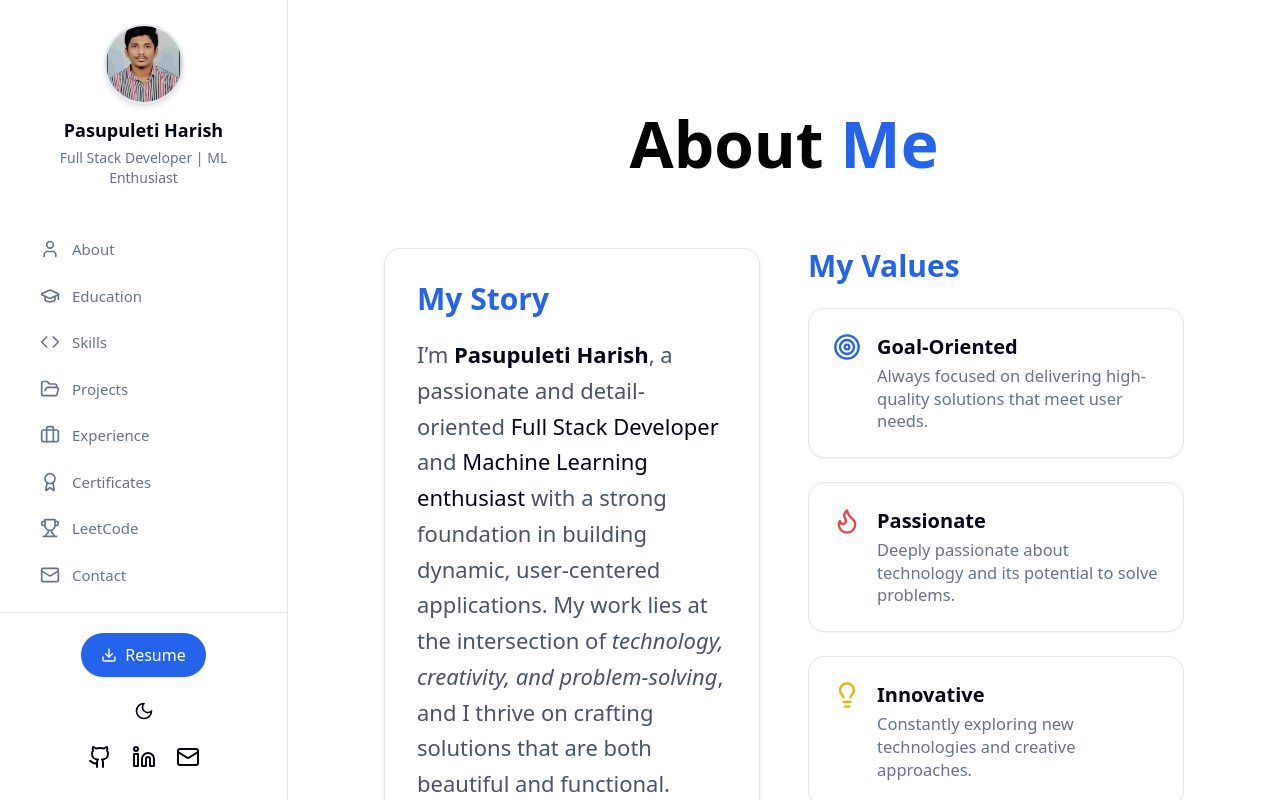
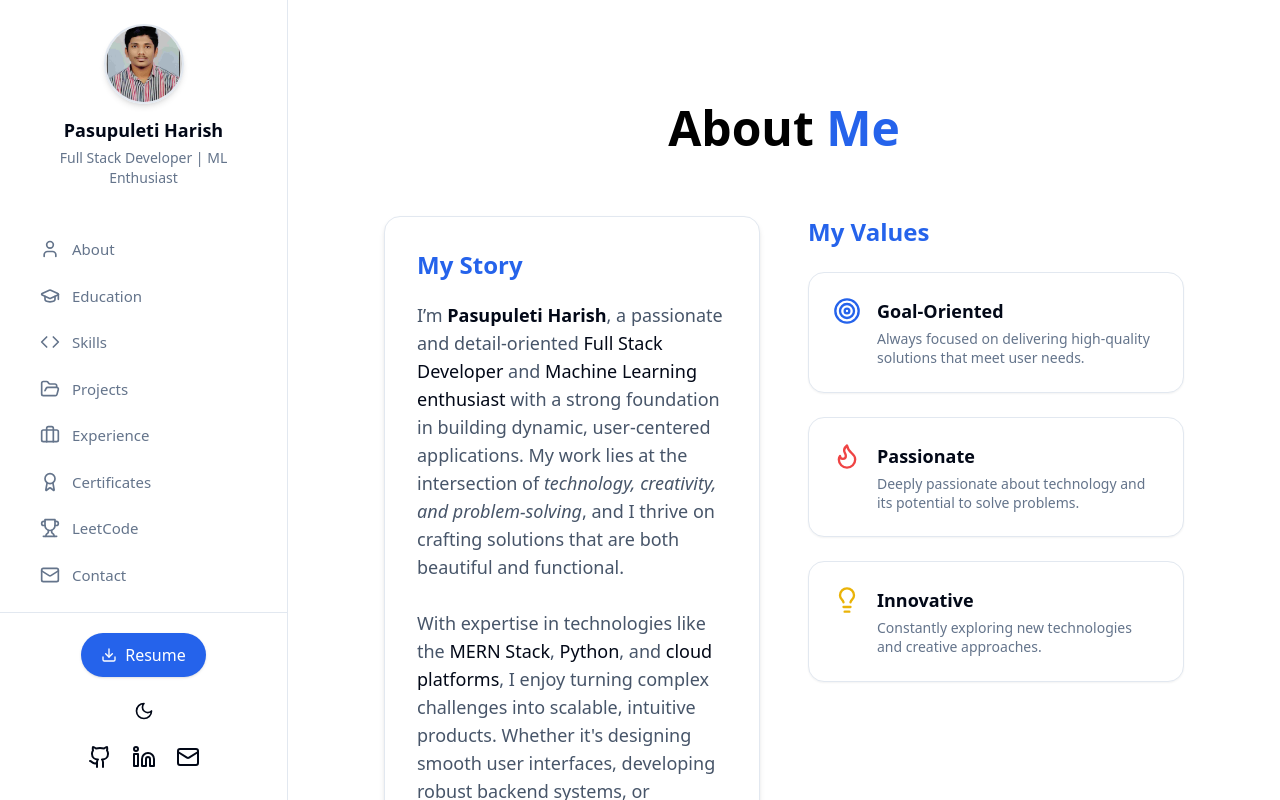
Before and after one commit to harish-pasupuleti/portfolio, a React (Vite) app: page / in a window 1280 px wide. Built offline with nearby package versions, Linux system fonts and the light colour scheme.

Commit message:
Updated about

```diff
--- a/src/pages/About.jsx
+++ b/src/pages/About.jsx
@@ -27,7 +27,7 @@ const About = () => {
         initial={{ opacity: 0, y: 20 }}
         animate={{ opacity: 1, y: 0 }}
         transition={{ duration: 0.5 }}
-        className="text-center font-extrabold text-[56px] md:text-[64px] leading-tight mb-16"
+        className="text-center font-extrabold text-4xl md:text-5xl leading-tight mb-16"
       >
         <span className="text-black">About </span>
         <span className="text-[#2563EB]">Me</span>
@@ -42,14 +42,30 @@ const About = () => {
           viewport={{ once: true }}
           className="bg-card border border-border rounded-2xl shadow-md p-8"
         >
-          <h3 className="text-3xl font-bold mb-5 text-[#2563EB]">My Story</h3>
-          <p className="text-[20px] md:text-[22px] text-[#475569] leading-relaxed">
-          I’m <span className="font-semibold text-foreground">Pasupuleti Harish</span>, a passionate and detail-oriented <span className="text-foreground font-medium">Full Stack Developer</span> and <span className="text-foreground font-medium">Machine Learning enthusiast</span> with a strong foundation in building dynamic, user-centered applications. My work lies at the intersection of <span className="italic">technology, creativity, and problem-solving</span>, and I thrive on crafting solutions that are both beautiful and functional.
-          <br /><br />
-          With expertise in technologies like the <span className="font-medium text-foreground">MERN Stack</span>, <span className="font-medium text-foreground">Python</span>, and <span className="font-medium text-foreground">cloud platforms</span>, I enjoy turning complex challenges into scalable, intuitive products. Whether it's designing smooth user interfaces, developing robust backend systems, or exploring innovative machine learning models, I bring clarity, structure, and energy to every project I work on.
-          <br /><br />
-          I’m driven by a deep curiosity and a relentless desire to grow. Beyond the code, I value <span className="underline decoration-blue-400 underline-offset-4">collaboration</span>, <span className="underline decoration-green-400 underline-offset-4">clean design</span>, and <span className="underline decoration-yellow-400 underline-offset-4">continuous learning</span> — all while staying laser-focused on delivering real-world impact.
-        </p>
+          <h3 className="text-2xl font-bold mb-5 text-[#2563EB]">My Story</h3>
+          <p className="text-base md:text-lg text-[#475569] leading-relaxed">
+            I’m <span className="font-semibold text-foreground">Pasupuleti Harish</span>, a passionate and detail-oriented{" "}
+            <span className="text-foreground font-medium">Full Stack Developer</span> and{" "}
+            <span className="text-foreground font-medium">Machine Learning enthusiast</span> with a strong foundation in
+            building dynamic, user-centered applications. My work lies at the intersection of{" "}
+            <span className="italic">technology, creativity, and problem-solving</span>, and I thrive on crafting
+            solutions that are both beautiful and functional.
+            <br />
+            <br />
+            With expertise in technologies like the <span className="font-medium text-foreground">MERN Stack</span>,{" "}
+            <span className="font-medium text-foreground">Python</span>, and{" "}
+            <span className="font-medium text-foreground">cloud platforms</span>, I enjoy turning complex challenges into
+            scalable, intuitive products. Whether it's designing smooth user interfaces, developing robust backend
+            systems, or exploring innovative machine learning models, I bring clarity, structure, and energy to every
+            project I work on.
+            <br />
+            <br />
+            I’m driven by a deep curiosity and a relentless desire to grow. Beyond the code, I value{" "}
+            <span className="underline decoration-blue-400 underline-offset-4">collaboration</span>,{" "}
+            <span className="underline decoration-green-400 underline-offset-4">clean design</span>, and{" "}
+            <span className="underline decoration-yellow-400 underline-offset-4">continuous learning</span> — all while
+            staying laser-focused on delivering real-world impact.
+          </p>
         </motion.div>
 
         {/* My Values */}
@@ -59,7 +75,7 @@ const About = () => {
           transition={{ duration: 0.6 }}
           viewport={{ once: true }}
         >
-          <h3 className="text-3xl font-bold mb-6 text-[#2563EB]">My Values</h3>
+          <h3 className="text-2xl font-bold mb-6 text-[#2563EB]">My Values</h3>
           <div className="space-y-6">
             {values.map((value, index) => (
               <motion.div
@@ -72,8 +88,8 @@ const About = () => {
               >
                 <div>{value.icon}</div>
                 <div>
-                  <h4 className="text-xl font-semibold mb-1">{value.title}</h4>
-                  <p className="text-[16.5px] text-[#64748B] leading-snug">{value.description}</p>
+                  <h4 className="text-lg font-semibold mb-1">{value.title}</h4>
+                  <p className="text-sm text-[#64748B] leading-snug">{value.description}</p>
                 </div>
               </motion.div>
             ))}
```
